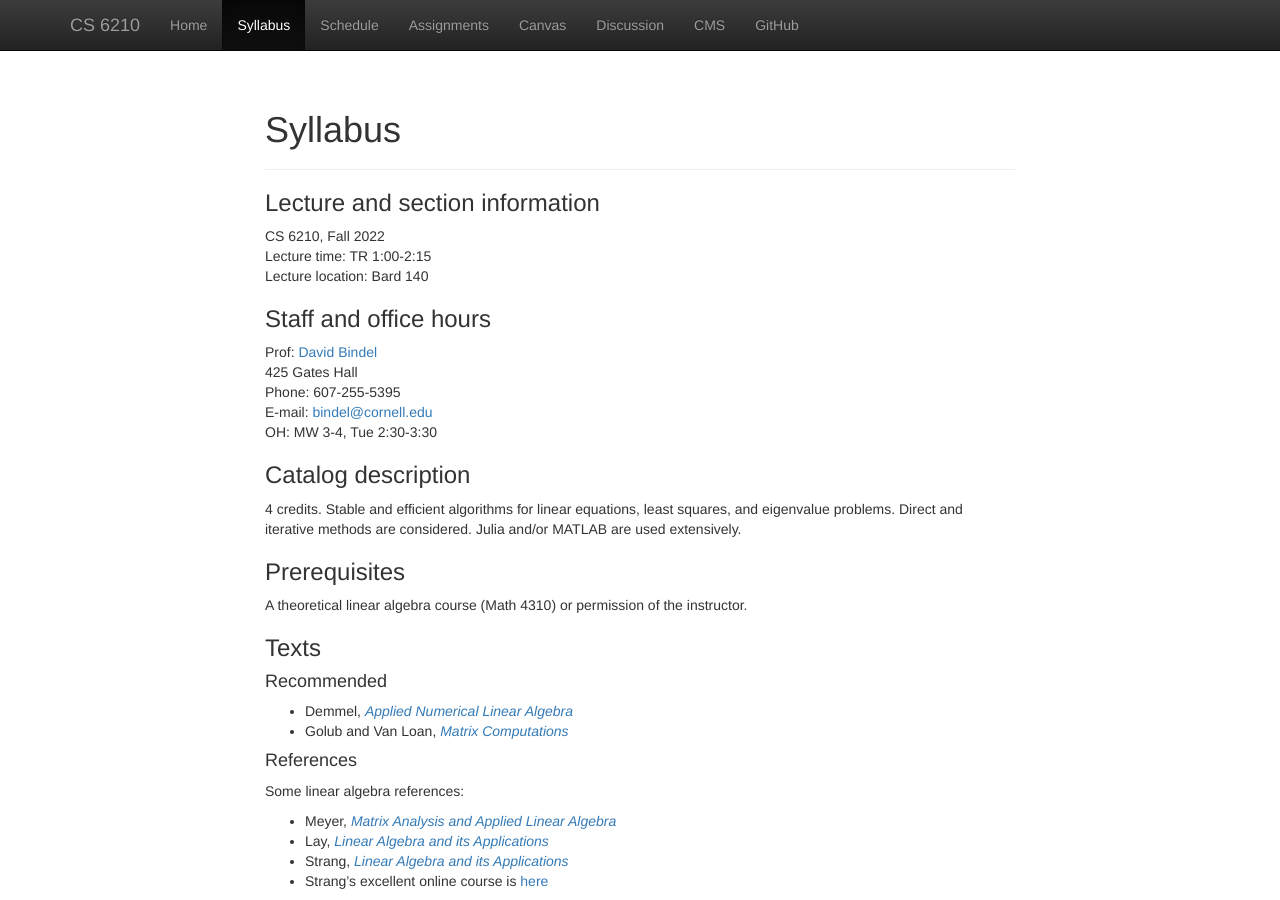
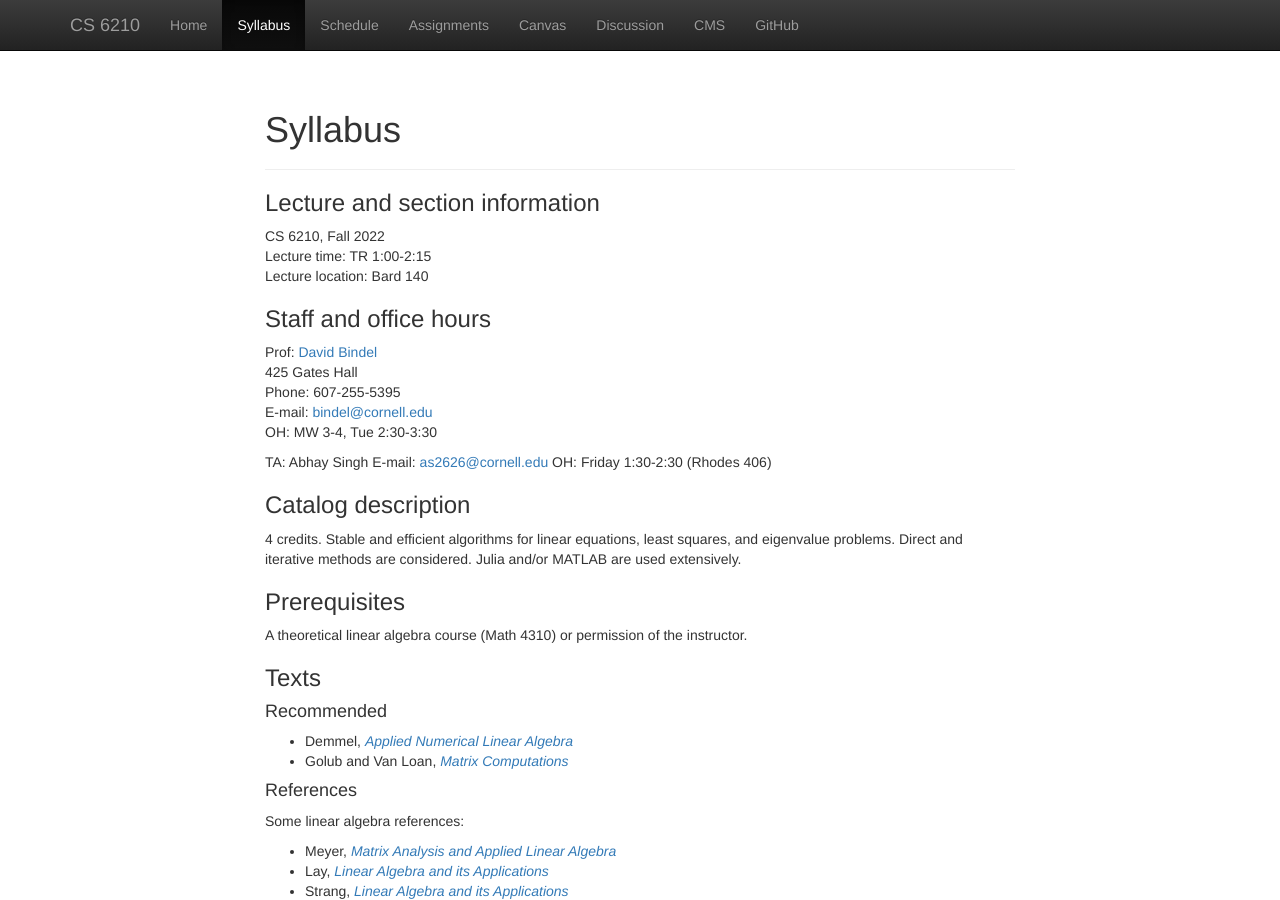
Before and after one commit to dbindel/cs6210-f22, a Jekyll site: the page built from web/syllabus.md, in a window 1280 px wide and 900 px high. Built offline with Jekyll 4.4.1, drawn with Linux system fonts in a browser that asks for light colours; nearby versions of some CDN libraries.

Commit message:
add office hours info

```diff
--- a/web/_includes/head.html
+++ b/web/_includes/head.html
@@ -21,6 +21,12 @@
         OH: MW 3-4, Tue 2:30-3:30 (Gates 405), <a href="https://outlook.office365.com/owa/calendar/BindelOH@cornellprod.onmicrosoft.com/bookings/">or by appt</a>
       </p>
     </div>
+    <div class="col-xs-7 col-sm-6 col-md-6 col-lg-6">
+      <p>
+        TA: Abhay Singh (<a href="mailto:as2626@cornell.edu">as2626@cornell.edu</a>)<br/>
+        OH: Friday 1:30-2:30 (Rhodes 406)
+      </p>
+    </div>
     </div>
   </div>
 </div>
--- a/web/syllabus.md
+++ b/web/syllabus.md
@@ -16,6 +16,10 @@ Prof: [David Bindel](http://www.cs.cornell.edu/~bindel)
 Phone: 607-255-5395
 E-mail: <bindel@cornell.edu>
 OH: MW 3-4, Tue 2:30-3:30
+
+TA: Abhay Singh
+E-mail: <as2626@cornell.edu>
+OH: Friday 1:30-2:30 (Rhodes 406)
 
 ### Catalog description
 
```
Also changed, not shown: README.md.
